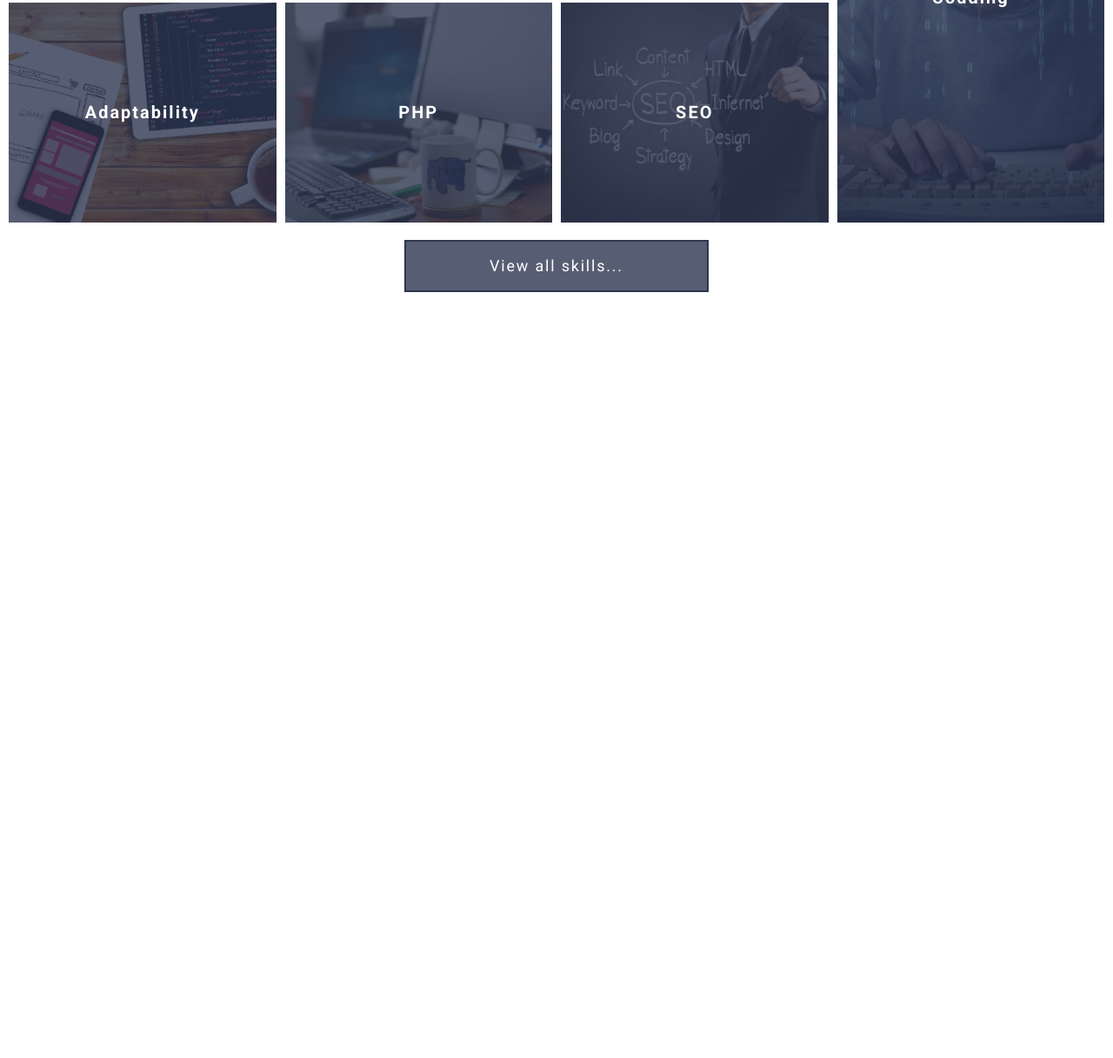
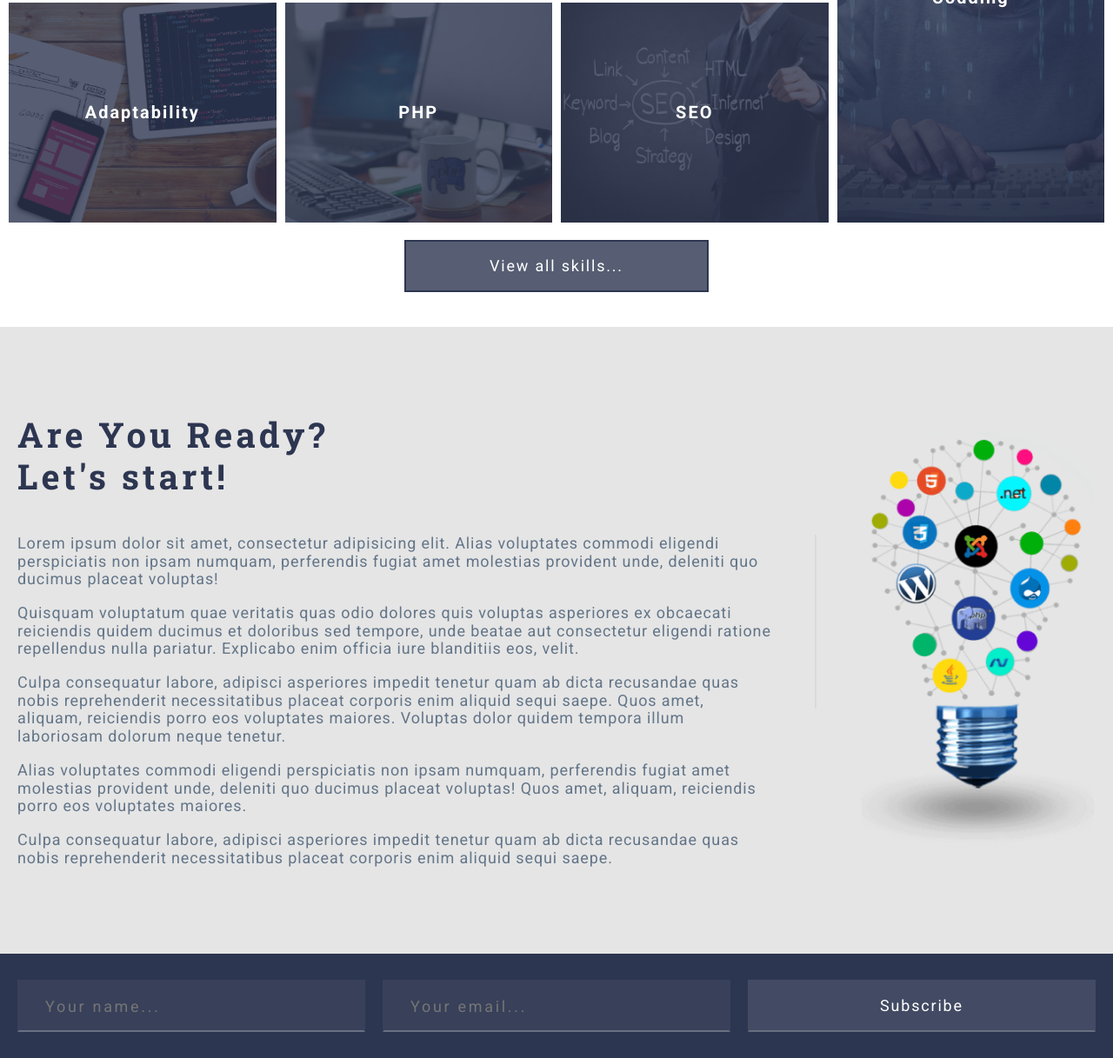
Before and after one commit to ArgusMX/course_project_1, a website: page index.html in a window 1280 px wide. Shown: the part 1334-2551 px from the top of the page at 87% size. Before the commit the page ends 1710 px from the top, so only its background shows below. Drawn offline with Linux system fonts and the light colour scheme.

Commit message:
about section попиксельное соответствие

```diff
--- a/assets/scss/common/_classes.scss
+++ b/assets/scss/common/_classes.scss
@@ -9,7 +9,7 @@
   height: 60px;
   padding: 0.5em 1em;
 
-  transition: background-color 0.5s;
+  transition: background-color 0.5s border-color 0.5s;
   letter-spacing: 0.1em;
 
   font-size: 18px;
--- a/assets/scss/common/_typography.scss
+++ b/assets/scss/common/_typography.scss
@@ -26,8 +26,24 @@
   font-weight: 300;
   line-height: 1.2em;
 }
+h2 {
+  font-family: $font-header;
+  margin-bottom: 3rem;
+  font-size: 2.5rem;
+  letter-spacing: 0.1em;
+  line-height: 1.2em;
+  font-weight: 700;
+  color: $color-primary;
+
+}
 a {
   text-decoration: none;
 
   color: $color-light;
 }
+p {
+  font-size: 1.125rem;
+  font-weight: 400;
+  font-family: $font-main;
+  color: $color-gray;
+}
--- a/assets/scss/components/sections/_section-about.scss
+++ b/assets/scss/components/sections/_section-about.scss
@@ -0,0 +1,52 @@
+@use "../../mixins/" as *;
+@use "../../presets/" as *;
+
+.about {
+  background-color: $color-gray-light;
+  letter-spacing: 0.055em;
+  padding: 100px 0;
+
+  &__container {
+    display: grid;
+    @extend %container;
+    gap: 100px;
+    grid-template-columns: 1fr 271px;
+  }
+
+  &__content {
+
+    p:first-of-type {
+      position: relative;
+      margin-top: -5px;
+    }
+
+    p:first-of-type::after {
+      right: -50px;
+    }
+    p:first-of-type::after {
+      position: absolute;
+      top: 0;
+      width: 2px;
+      height: 200px;
+      content: "";
+      background-color: rgba(99, 117, 136, 0.1);
+    }
+    p:last-of-type {
+      margin: 0;
+    }
+    h2 {
+      margin-top: 0;
+    }
+  }
+
+  &__image {
+    display: grid;
+    align-content: center;
+    justify-items: center;
+
+    img {
+      max-width: 100%;
+      max-height: 480px;
+  }
+    }
+}
--- a/assets/scss/components/sections/_section-form.scss
+++ b/assets/scss/components/sections/_section-form.scss
@@ -0,0 +1,40 @@
+@use "../../mixins/" as *;
+@use "../../presets/" as *;
+
+.form {
+    padding: 30px 0;
+    background-color: $color-primary;
+
+  &__container {
+    display: grid;
+    gap: $gap;
+    grid-template-columns: repeat(3, 1fr);
+    // background-color: $color-primary;
+    @extend %container;
+  }
+  &-item {
+
+    &__input {
+      display: block;
+      width: 100%;
+      height: 60px;
+      padding-right: 30px;
+      padding-left: 30px;
+      transition: background-color 0.5s, border-color 0.5s;
+      letter-spacing: 0.15em;
+      // color: $color-light;
+      border: 2px solid rgba(255, 255, 255, 0);
+      border-bottom-color: rgba(255, 255, 255, 0.25);
+      background-color: rgba(255, 255, 255, 0.05);
+      font-size: 1.125rem;
+    }
+
+  }
+  .btn--primary {
+    width: 100%;
+    color: #ffffff;
+    border-color: rgba(255, 255, 255, 0);
+    border-bottom-color: rgba(255, 255, 255, 0.2);
+    background-color: rgba(255, 255, 255, 0.1);
+    }
+}
--- a/index.html
+++ b/index.html
@@ -138,7 +138,48 @@
         <a class="btn btn--primary" href="">View all skills...</a>
       </div>
     </section>
+    <section class="about">
+      <div class="about__container">
+        <div class="about__content">
+          <h2>Are You Ready?<br>Let's start!</h2>
+          <p>Lorem ipsum dolor sit amet, consectetur adipisicing elit. Alias voluptates commodi eligendi perspiciatis
+            non
+            ipsam numquam, perferendis fugiat amet molestias provident unde, deleniti quo ducimus placeat voluptas!</p>
+          <p>Quisquam voluptatum quae veritatis quas odio dolores quis voluptas asperiores ex obcaecati reiciendis
+            quidem ducimus et doloribus sed tempore, unde beatae aut consectetur eligendi ratione repellendus nulla
+            pariatur. Explicabo enim officia iure blanditiis eos, velit.</p>
+          <p>Culpa consequatur labore, adipisci asperiores impedit tenetur quam ab dicta recusandae quas nobis
+            reprehenderit necessitatibus placeat corporis enim aliquid sequi saepe. Quos amet, aliquam, reiciendis porro
+            eos voluptates maiores. Voluptas dolor quidem tempora illum laboriosam dolorum neque tenetur.</p>
+          <p>Alias voluptates commodi eligendi perspiciatis non ipsam numquam, perferendis fugiat amet molestias
+            provident unde, deleniti quo ducimus placeat voluptas! Quos amet, aliquam, reiciendis porro eos voluptates
+            maiores.</p>
+          <p>Culpa consequatur labore, adipisci asperiores impedit tenetur quam ab dicta recusandae quas nobis
+            reprehenderit
+            necessitatibus placeat corporis enim aliquid sequi saepe.</p>
+        </div>
+        <div class="about__image">
+          <img src="assets/img/img-lamp-webdev.png" alt="motivation">
+
+        </div>
+      </div>
+    </section>
+    <section class="form">
+      <form class="form__container">
+        <div class="form-item">
+          <input class="form-item__input" name="name" type="text" placeholder="Your name...">
+        </div>
+        <div class="form-item"><input class="form-item__input" name="email" type="text" placeholder="Your email...">
+        </div>
+
+        <div class="form-item">
+          <button class="btn btn--primary" type="submit">Subscribe</button>
+        </div>
+      </form>
+    </section>
+    <section class="post"></section>
   </main>
+  <footer></footer>
 
   <!-- Подключаем библиотеку jquery, необходимую для работы нашего основного скрипта -->
   <script src="libs/jquery/dist/jquery.min.js"></script>
```
Also changed, not shown: assets/css/style.css.
